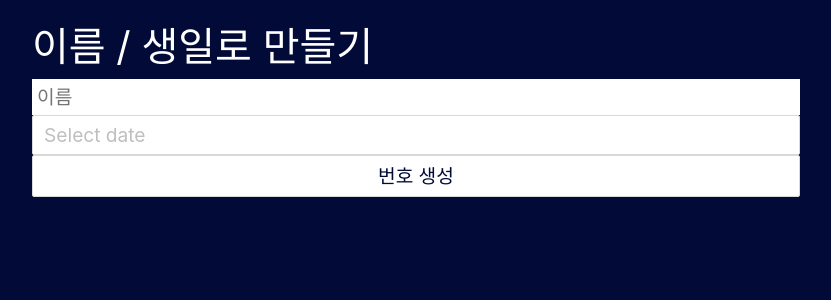
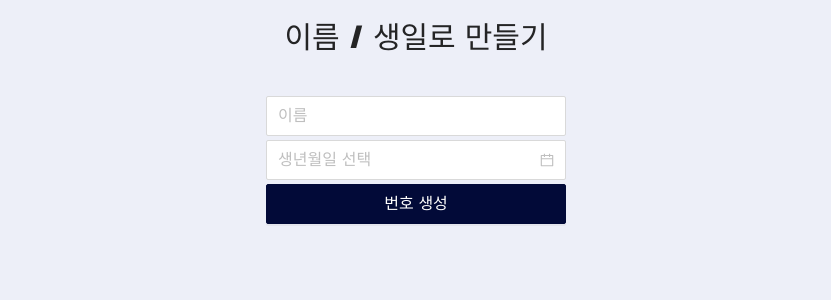
Before and after one commit to 56aiden90/lotto, a Next.js app: page /gen/birth in a window 1280 px wide. Shown: the top 300 px of the page, without its empty margins (224-1055 px from the left). Built offline with nearby package versions, Linux system fonts and the light colour scheme.

Commit message:
번호 생성 API 추가, Layout 컴포넌트 수정, Ball 생성

```diff
--- /dev/null
+++ b/components/Ball.tsx
@@ -0,0 +1,40 @@
+import React, { HTMLAttributes } from "react";
+import styled from "styled-components";
+
+interface Props extends HTMLAttributes<HTMLSpanElement> {
+  number: number;
+}
+const BallComp = styled.span`
+  display: inline-flex;
+  align-items: center;
+  justify-content: center;
+  width: 40px;
+  height: 40px;
+  border-radius: 20px;
+  font-size: 20px;
+  box-shadow: 0 1px 1px 0 rgba(0, 0, 0, 0.16);
+  color: white;
+  margin-right: 4px;
+  &:last-child {
+    margin-right: 0;
+  }
+`;
+const Ball = ({ number, style, ...props }: Props) => {
+  let backgroundColor = "#FF5722";
+  if (number < 21) {
+    backgroundColor = "#FF9800";
+  } else if (number < 31) {
+    backgroundColor = "#cddc39";
+  } else if (number < 41) {
+    backgroundColor = "#8BC34A";
+  } else {
+    backgroundColor = "#3F51B5";
+  }
+  return (
+    <BallComp style={{ backgroundColor, ...style }} {...props}>
+      {number}
+    </BallComp>
+  );
+};
+
+export default Ball;
--- a/components/Layout.tsx
+++ b/components/Layout.tsx
@@ -1,53 +1,48 @@
 import Head from "next/head";
-import React, { HTMLAttributes } from "react";
+import React, { CSSProperties, HTMLAttributes, ReactNode } from "react";
 import styled from "styled-components";
 
 interface Props extends HTMLAttributes<HTMLDivElement> {
   title?: string;
+  pageTitle?: string;
+  mainStyle?: CSSProperties;
+  header?: ReactNode;
 }
 
+const Header = styled.header`
+  font-size: 30px;
+  height: 80px;
+  display: flex;
+  align-items: center;
+  justify-content: center;
+`;
 const Main = styled.main`
-  background-color: #020a38;
-  min-height: 100%;
   .main-content {
+    min-height: 100vh;
+    min-height: calc(100vh - 80px);
     max-width: 800px;
     margin: 0 auto;
     padding: 16px;
-
-    * {
-      color: white;
-      font-size : 1.2rem;
-    }
-
-    button, input[type="text"]{
-        color: #020a38;
-        *{
-            color: #020a38;
-        }
-    }
-
-    button {
-        display : flex;
-        align-items : center;
-        justify-content : center;
-        padding : 20px;
-    }
-
-    input[type="text"] {
-        height: 36px;
-        padding: 5px;
-    }
   }
 `;
 
-const Layout = ({ title = "육성장군", ...props }: Props) => {
+const Layout = ({
+  title = "육성장군",
+  pageTitle = "제목 없음",
+  mainStyle,
+  header,
+  ...props
+}: Props) => {
   return (
     <>
       <Head>
         <title>{title}</title>
       </Head>
+      {header === undefined ? <Header>{pageTitle}</Header> : header}
       <Main {...props}>
-                <div className="main-content">{props.children}</div>
+        <div className="main-content" style={mainStyle}>
+          {props.children}
+        </div>
       </Main>
     </>
   );
--- a/lib/global.less
+++ b/lib/global.less
@@ -6,7 +6,9 @@
 html,
 body,
 #__next {
-  height: 100%;
+  font-size: 14px;
+  font-family: "Black Han Sans", sans-serif;
+  background-color: #edeff8;
 }
 
 div,
@@ -106,6 +108,7 @@ nav,
 section,
 main {
   display: block;
+  font: inherit;
 }
 ul {
   list-style-type: none;
--- /dev/null
+++ b/lib/locale.ts
@@ -0,0 +1,44 @@
+import moment from "moment";
+import { PickerLocale } from "antd/lib/date-picker/generatePicker";
+moment.locale("ko");
+
+export const locale: PickerLocale = {
+  lang: {
+    locale: "ko",
+    placeholder: "날짜 선택",
+    rangePlaceholder: ["시작일", "종료일"],
+    today: "오늘",
+    now: "지금",
+    backToToday: "오늘로 돌아가기",
+    ok: "확인",
+    clear: "초기화",
+    month: "월",
+    year: "년",
+    timeSelect: "시간 선택",
+    dateSelect: "날짜 선택",
+    monthSelect: "월 선택",
+    yearSelect: "년도 선택",
+    decadeSelect: "년대 선택",
+    yearFormat: "YYYY",
+    dateFormat: "M/D/YYYY",
+    dayFormat: "D",
+    dateTimeFormat: "M/D/YYYY HH:mm:ss",
+    monthFormat: "MMMM",
+    monthBeforeYear: true,
+    previousMonth: "이전 달 (PageUp)",
+    nextMonth: "다음 달 (PageDown)",
+    previousYear: "이전 년도 (Control + left)",
+    nextYear: "다음 년도 (Control + right)",
+    previousDecade: "이전 년대",
+    nextDecade: "다음 년대",
+    previousCentury: "이전 세기",
+    nextCentury: "다음 세기",
+  },
+  timePickerLocale: {
+    placeholder: "시간을 선택해주세요.",
+  },
+  dateFormat: "YYYY-MM-DD",
+  dateTimeFormat: "YYYY-MM-DD HH:mm:ss",
+  weekFormat: "YYYY-wo",
+  monthFormat: "YYYY-MM",
+};
--- /dev/null
+++ b/lib/types.ts
@@ -0,0 +1,11 @@
+type ApiSuccessResponse = {
+  [propName: string]: any;
+  success: true;
+};
+type ApiFailResponse = {
+  [propName: string]: any;
+  success: false;
+  devMsg: string;
+  userMsg: string;
+};
+export type ApiResponse = ApiSuccessResponse | ApiFailResponse;
--- a/package.json
+++ b/package.json
@@ -10,6 +10,7 @@
     "@zeit/next-css": "^1.0.1",
     "@zeit/next-less": "^1.0.1",
     "antd": "^4.8.3",
+    "axios": "^0.21.0",
     "less": "^3.12.2",
     "next": "latest",
     "react": "^16.13.0",
--- /dev/null
+++ b/pages/_document.tsx
@@ -0,0 +1,55 @@
+import Document, {
+  DocumentContext,
+  Html,
+  Head,
+  Main,
+  NextScript,
+} from "next/document";
+import { ServerStyleSheet } from "styled-components";
+
+export default class MyDocument extends Document {
+  static async getInitialProps(ctx: DocumentContext) {
+    const sheet = new ServerStyleSheet();
+    const originalRenderPage = ctx.renderPage;
+
+    try {
+      ctx.renderPage = () =>
+        originalRenderPage({
+          enhanceApp: (App) => (props) =>
+            sheet.collectStyles(<App {...props} />),
+        });
+
+      const initialProps = await Document.getInitialProps(ctx);
+      return {
+        ...initialProps,
+        styles: (
+          <>
+            {initialProps.styles}
+            {sheet.getStyleElement()}
+          </>
+        ),
+      };
+    } finally {
+      sheet.seal();
+    }
+  }
+
+  render() {
+    return (
+      <Html>
+        <Head>
+          {/* 나눔스퀘어 */}
+          <link rel="preconnect" href="https://fonts.gstatic.com" />
+          <link
+            href="https://fonts.googleapis.com/css2?family=Black+Han+Sans&display=swap"
+            rel="stylesheet"
+          ></link>
+        </Head>
+        <body>
+          <Main />
+          <NextScript />
+        </body>
+      </Html>
+    );
+  }
+}
--- /dev/null
+++ b/pages/api/gen.tsx
@@ -0,0 +1,26 @@
+import { ApiResponse } from "@lib/types";
+import type { NextApiRequest, NextApiResponse } from "next";
+
+export default (req: NextApiRequest, res: NextApiResponse<ApiResponse>) => {
+  try {
+    if (!req.body.name) throw { dev: "name은 필수 인자입니다." };
+    if (!req.body.birth) throw { dev: "birth는 필수 인자입니다." };
+    // todo : name, birth 를 통해 lotto 번호 생성
+    const numbers = new Array(45).fill(1).map((v, i) => v + i);
+
+    while (numbers.length > 6) {
+      const start = Math.floor(Math.random() * numbers.length);
+      numbers.splice(start, 1);
+    }
+    res.json({
+      success: true,
+      numbers,
+    });
+  } catch (error) {
+    res.json({
+      success: false,
+      devMsg: error.dev,
+      userMsg: "서버 내부 에러",
+    });
+  }
+};
--- a/pages/gen/birth/index.tsx
+++ b/pages/gen/birth/index.tsx
@@ -1,63 +1,110 @@
-import { useState } from 'react';
+import { useContext, useState } from "react";
 import styled from "styled-components";
-import { DatePicker, Button } from "antd";
+import { DatePicker, Button, Input } from "antd";
 import Layout from "@components/Layout";
-import { Moment } from 'moment';
-import { useRouter } from 'next/router';
-import LottoGenService from '@service/LottoGenService';
+import { Moment } from "moment";
+import { locale } from "@lib/locale";
+import { AppContext } from "@lib/context";
+import Axios from "axios";
+import Ball from "@components/Ball";
 
 const Wrapper = styled.div`
-  display : flex;
-  flex-direction : column;
-  .sectionName {
-      font-size : 2.5rem;
+  display: flex;
+  flex-direction: column;
+  align-items: center;
+  text-align: center;
+  & > * {
+    display: block;
+    width: 100%;
+    margin-bottom: 4px;
+    max-width: 300px;
   }
-  .sectionBody{
-    display : flex;
-    flex-direction : column;
+  .name {
+    font-size: 20px;
   }
-  @media only screen and (min-width: 768px){
+  .numbers {
+    margin: 20px 0;
   }
 `;
 
 export default function Birth() {
-    const [name, setName] = useState<string>("");
+  const { appMessage } = useContext(AppContext);
+  const [name, setName] = useState("");
   const [birthDate, setBirthDate] = useState<Moment | null>(null);
-    const handleDateChange = (date: Moment | null, dateString: string): void => {
-        setBirthDate(date);
+  const [loading, setLoading] = useState(false);
+  const [numbers, setNumbers] = useState<number[]>();
+  const genLottoNumber = () => {
+    if (name.length < 2)
+      return appMessage.warn("이름은 2글자 이상 입력해주세요.");
+    if (birthDate === null) return appMessage.warn("생년월일을 선택해주세요.");
+    setLoading(true);
+    Axios.post("/api/gen", { name, birth: birthDate.format("YYYY-MM-DD") })
+      .then(({ data }) => {
+        if (data.success) {
+          setNumbers(data.numbers);
+        } else {
+          appMessage.error(data.userMsg);
         }
-    const router = useRouter();
-    const submitForm = async () => {
-        try {
-            if (!name) {
-                alert("이름을 입력해주세요.");
-                return;
-            } else if (!birthDate) {
-                alert("생년월일을 선택해주세요.");
-                return;
-            }
-
-            const generatedNumbers: number[] = await LottoGenService.genNumbersByBirthDate(birthDate, name);
-            router.push({
-                pathname: '/result',
-                query: { generatedNumbers },
       })
-        } catch (err) {
-            console.log(err);
-        }
-    }
+      .catch((err) => {
+        appMessage.error("서버 내부 에러");
+        console.error(err);
+      })
+      .finally(() => setLoading(false));
+  };
 
   return (
-        <Layout>
+    <Layout pageTitle="이름 / 생일로 만들기">
       <Wrapper>
-                <h1 className="sectionName">
-                    이름 / 생일로 만들기
-                </h1>
-                <div className="sectionBody">
-                    <input placeholder="이름" value={name} onChange={e => setName(e.target.value)} type="text" />
-                    <DatePicker onChange={handleDateChange} />
-                    <Button onClick={submitForm}>번호 생성</Button>
+        {numbers ? (
+          <>
+            <span className="birth">
+              {birthDate?.format("YYYY년 MM월 DD일생")}
+            </span>
+            <span className="name">{name} 님의 번호</span>
+            <div className="numbers">
+              {numbers.map((number, index) => (
+                <Ball key={index} number={number} />
+              ))}
             </div>
+            <Button
+              size="large"
+              onClick={() => {
+                setBirthDate(null);
+                setName("");
+                setNumbers(undefined);
+              }}
+              type="primary"
+            >
+              다시하기
+            </Button>
+          </>
+        ) : (
+          <>
+            <Input
+              size="large"
+              placeholder="이름"
+              value={name}
+              onChange={(e) => setName(e.target.value)}
+              disabled={loading}
+            />
+            <DatePicker
+              size="large"
+              locale={locale}
+              onChange={(value) => setBirthDate(value)}
+              placeholder="생년월일 선택"
+              disabled={loading}
+            />
+            <Button
+              size="large"
+              type="primary"
+              onClick={genLottoNumber}
+              loading={loading}
+            >
+              번호 생성
+            </Button>
+          </>
+        )}
       </Wrapper>
     </Layout>
   );
```
Also changed, not shown: pages/index.tsx (+26 -48 lines), 1 other file (tests, documents, lock files or other folders). Lines whose indentation alone changed are shown as unchanged.
